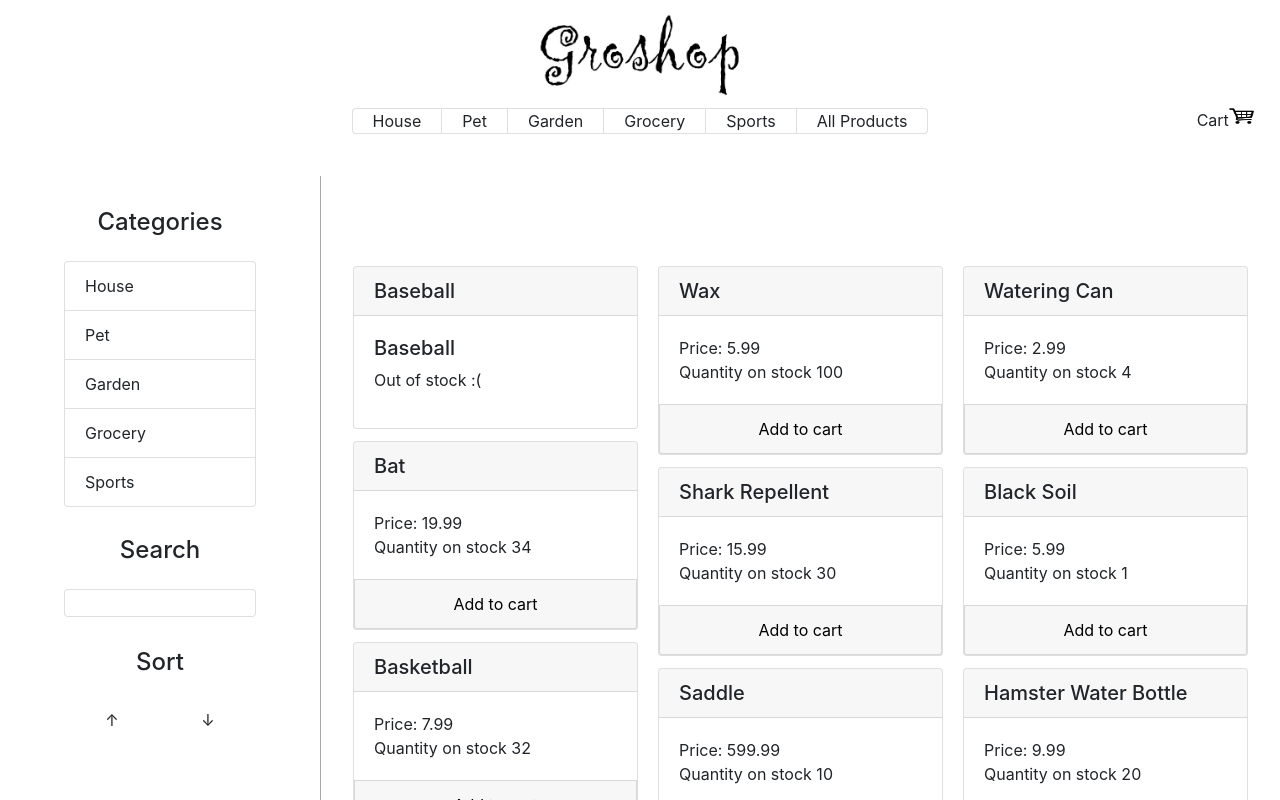
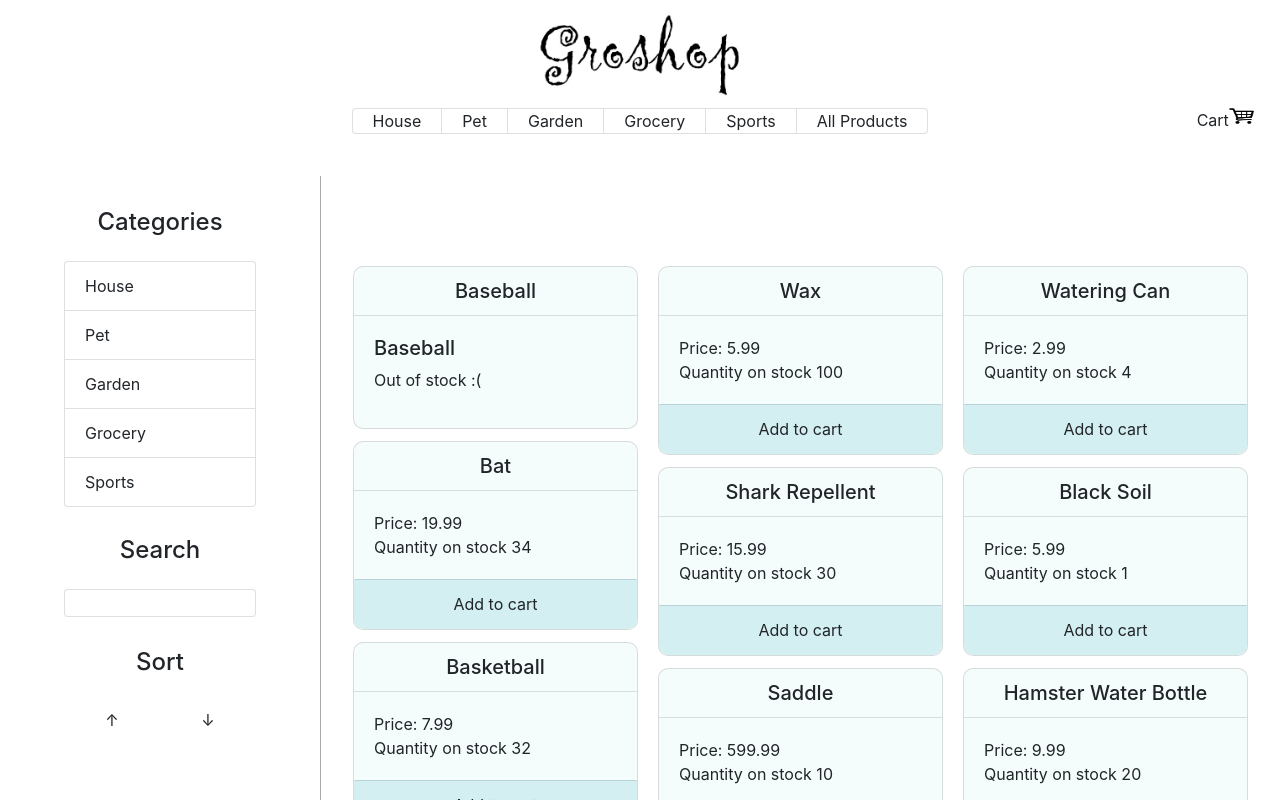
Before and after one commit to Costath/eCommerce, an Angular app: page /products in a window 1280 px wide. Shown: the top 800 px of the page. Built offline with nearby package versions, Linux system fonts and the light colour scheme.

Commit message:
Changed card item style.

```diff
--- a/src/app/content/items-list/items-list.component.css
+++ b/src/app/content/items-list/items-list.component.css
@@ -1,22 +1,20 @@
-/* button {
-    position: absolute;
-    bottom: 0px;
-    width: 100%;
-} */
+.card-header {
+    background-color: transparent;
+    text-align: center;
+}
 
 .card-footer {
     width: 100%;
-    border: 1px solid rgba(0,0,0,.125);
-}
-
-.card-footer:focus {
-    outline: none;
-}
-
-.card-footer:active {
-    background-color: white;
+    border-bottom-left-radius: 10px;
+    border-bottom-right-radius: 10px;
+    background-color: #17a3b825;
 }
 
 .card-footer:hover {
-    background-color: rgba(0,0,0,.150);
+    background-color: #17a3b844;
 }
+
+.card {
+    border-radius: 10px;
+    background-color: #17a3b80a;
+}
--- a/src/app/content/items-list/items-list.component.html
+++ b/src/app/content/items-list/items-list.component.html
@@ -30,13 +30,13 @@
         <p class="card-text mb-0">Price: {{ product.cost}} </p>
         <p class="card-text">Quantity on stock {{ product.quantity }} </p>
       </div>
-      <div>
-        <button class="card-footer" *ngIf="product.quantity" (click)="addItem(product)">Add to cart</button>
-      </div>
       <div class="card-body" *ngIf="!product.quantity">
         <h5> {{ product.name }} </h5>
         <p>Out of stock :(</p>
       </div>
+      <div class="card-footer btn" *ngIf="product.quantity" (click)="addItem(product)">
+        Add to cart
+      </div>
     </div>
   </div>
 </main>
```
